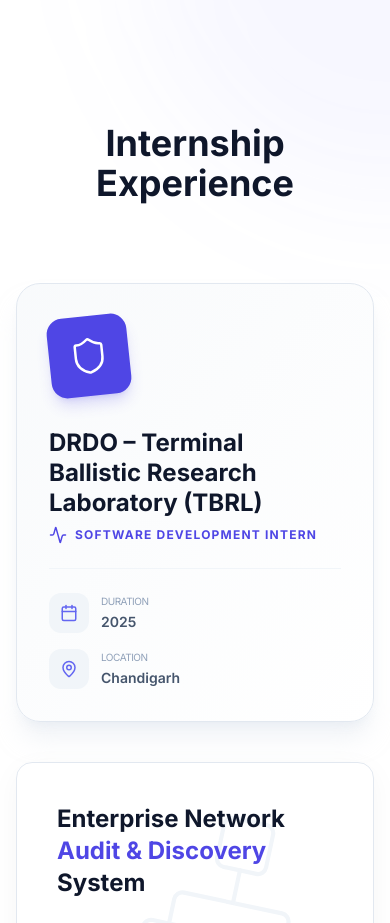
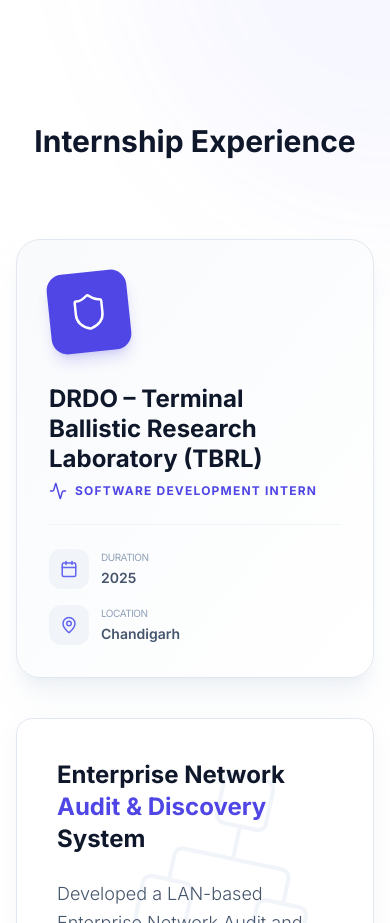
Before and after one commit to ANIL0023/portfolio, a React (Vite) app: page / in a window 390 px wide. Shown: the part 3460-4383 px from the top of the page. Built offline with nearby package versions, Linux system fonts and the light colour scheme.

Commit message:
UI: Final responsiveness fix for Internship section

```diff
--- a/src/components/Internship.jsx
+++ b/src/components/Internship.jsx
@@ -43,7 +43,7 @@
                     transition={{ duration: 0.6 }}
                     className="text-center mb-20"
                 >
-                    <h2 className="text-4xl lg:text-5xl font-bold mb-16 text-center text-slate-900 dark:text-white">
+                    <h2 className="text-3xl sm:text-4xl lg:text-5xl font-bold mb-12 sm:mb-16 text-center text-slate-900 dark:text-white shrink-0">
                         Internship Experience
                     </h2>
                 </motion.div>
```
